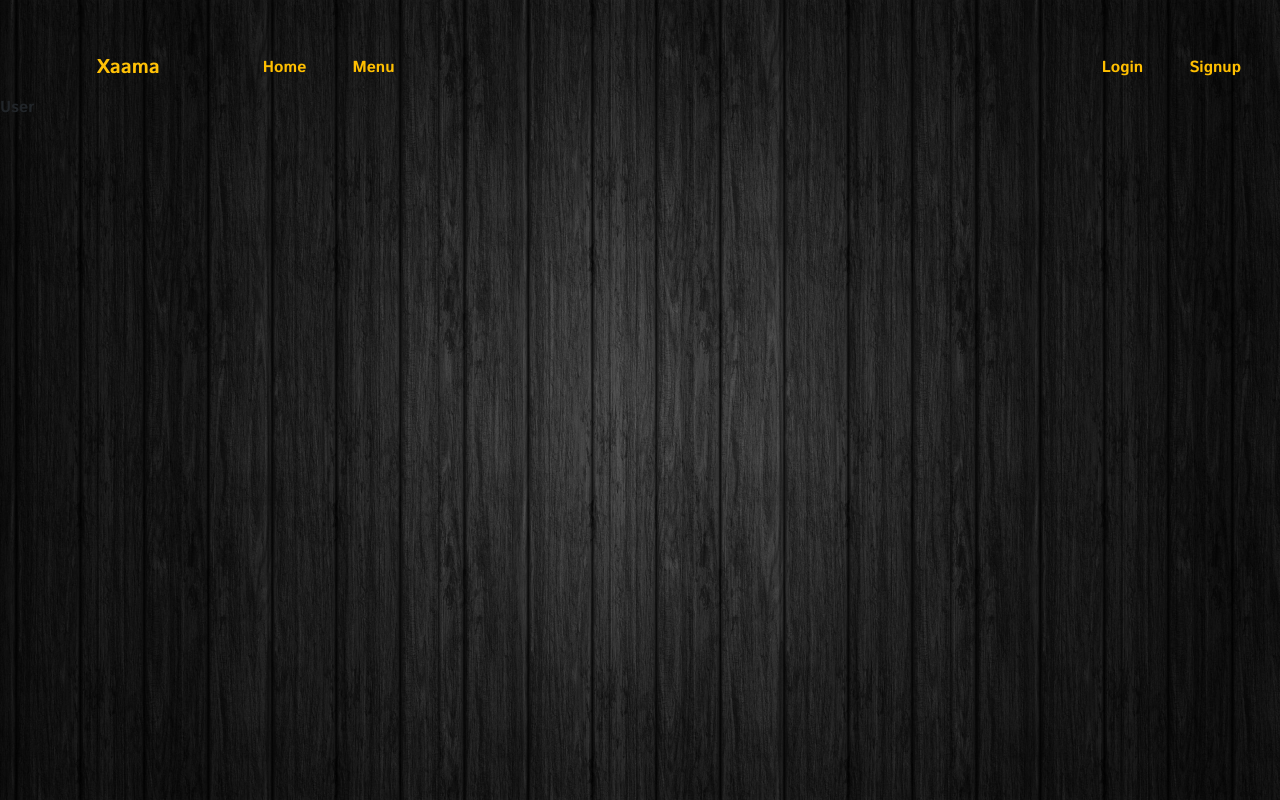
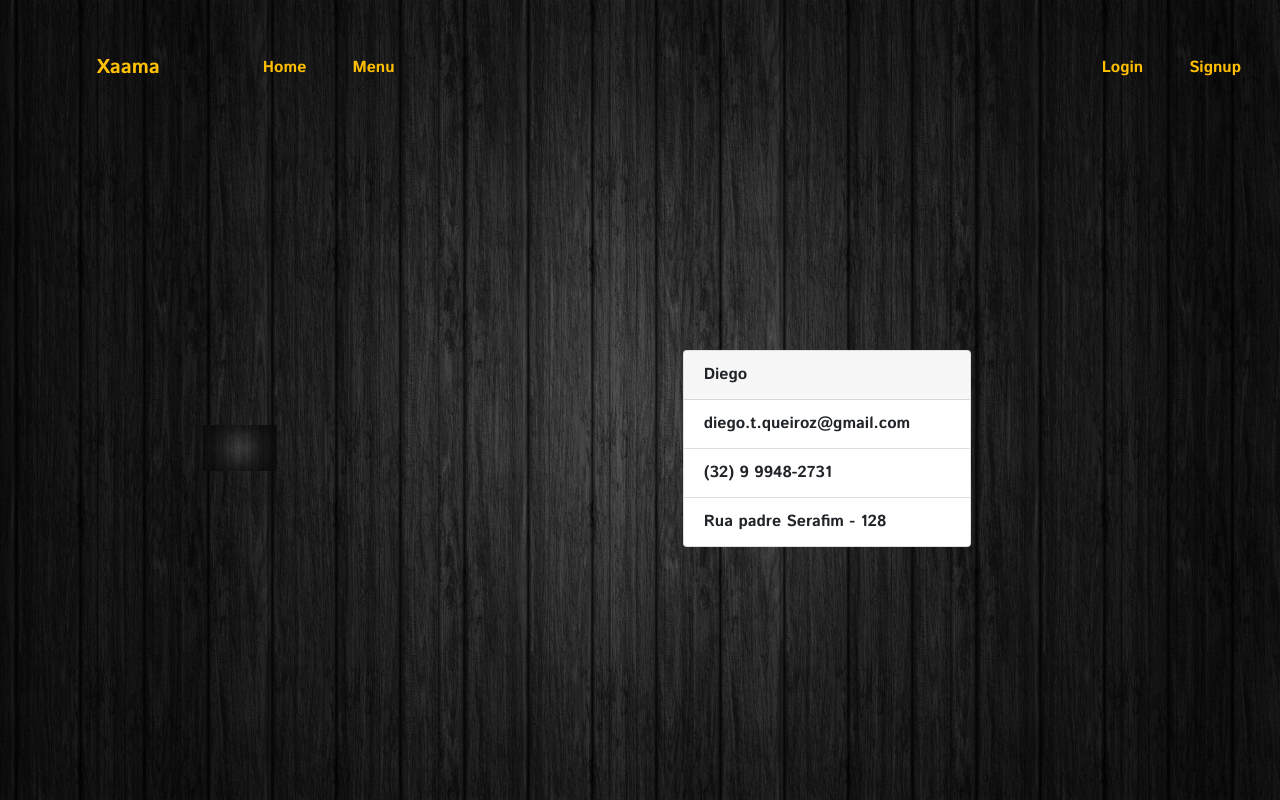
Before and after one commit to XaamaDevs/Delivery-Xaama-frontend, a React (Create React App) app: page /user in a window 1280 px wide. Built offline with nearby package versions, Linux system fonts and the light colour scheme.

Commit message:
User profile

```diff
--- a/src/pages/User/index.js
+++ b/src/pages/User/index.js
@@ -4,9 +4,33 @@ import React, { useState } from "react";
 //	Importing React Router features
 import { Link, useHistory } from "react-router-dom";
 
+//	Importing React features
+import Image from 'react-bootstrap/Image';
+import { Container, Card, ListGroup, Col, Row, Button } from "react-bootstrap";
+
+import image from "../../assets/background2.jpg";
+
 //	Exporting resource to routes.js
 export default function User() {
 	return (
-		<div>User</div>
+		<div className="user-container h-100">
+      <div className="d-flex flex-row flex-wrap h-100">
+        <div className="d-flex col-sm-1 flex-column m-auto p-3">
+         <Image src={image} fluid />
+        </div>
+        <div className="col-sm-4 m-auto p-3">
+          <Card style={{ width: "18rem" }}>
+            <Card.Header>Diego</Card.Header>
+            <ListGroup variant="flush">
+              <ListGroup.Item>diego.t.queiroz@gmail.com</ListGroup.Item>
+              <ListGroup.Item>(32) 9 9948-2731</ListGroup.Item>
+              <ListGroup.Item>Rua padre Serafim - 128</ListGroup.Item>
+            </ListGroup>
+          </Card>
+        </div>
+      </div>
+      <Button variant="outline-warning">Editar perfil</Button>{" "}
+      <Button variant="outline-danger">Apagar perfil</Button>
+    </div>
 	);
 }
```
